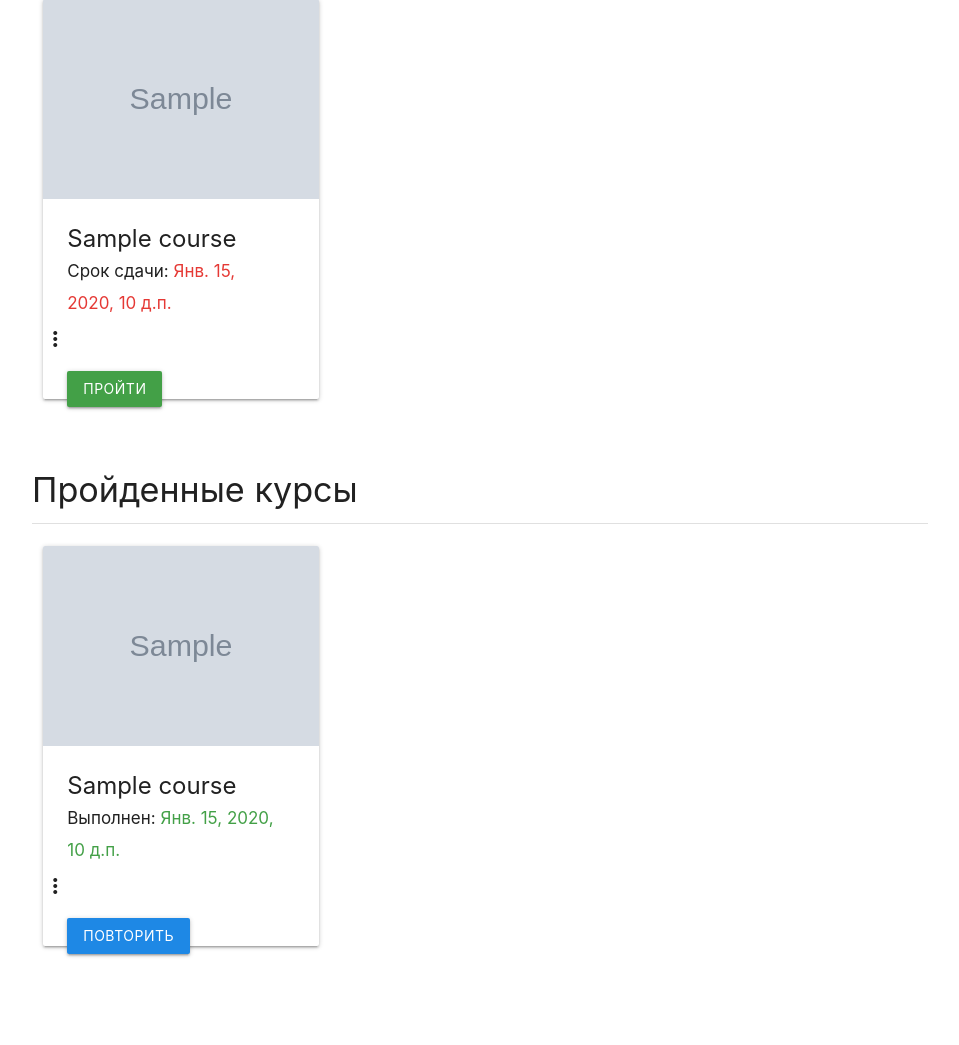
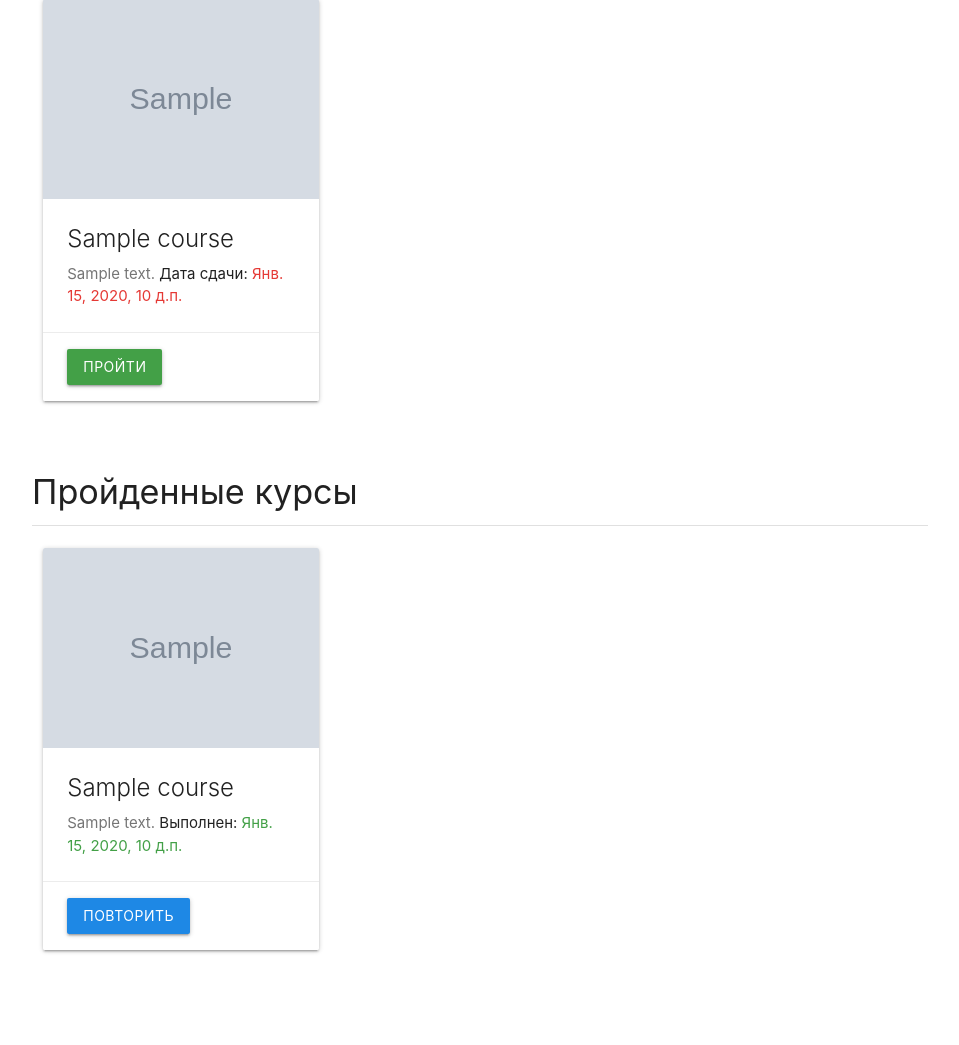
Before and after one commit to aslbnv/educon, a Django app: template education_portal/education_portal/templates/classroom/courses.html in a window 1280 px wide. Shown: the part 193-1238 px from the top of the page, without its empty margins (160-1119 px from the left). Before the commit the page ends 1150 px from the top, so only its background shows below. Run offline with Django 3.2, Linux system fonts and the light colour scheme; the template is opened without the code that fills it: most values are stand-ins (such as "Sample title", 1, 10 or a date in 2020); grey boxes marked "Sample" are stand-in pictures; parts of the project's set-up code (start-up, migrations or seed data) failed here and were passed over; some libraries are stand-ins or nearby versions.

Commit message:
update courses page for admin and user

```diff
--- a/education_portal/education_portal/templates/classroom/courses.html
+++ b/education_portal/education_portal/templates/classroom/courses.html
@@ -2,7 +2,7 @@
 {% load static %}
 
 {% block content %}
-<!-- Active courses -->
+<!-- current courses -->
 <div class="section ">
     <h4>Текущие курсы</h4>
     <div class="divider"></div>
@@ -14,46 +14,39 @@
     {% endif %}
     {% for ac in active_courses %}
     <div class="col s12 m4">
-        <div class="card hoverable" style="height: 400;">
-            <div class="card-image">
-                <img src="{{ ac.course.picture.url }}" style="width: 100%; height: 200px;">
+        <div class="card hoverable sticky-action">
+            <!-- image -->
+            <div class="card-image" style="height: 200;">
+                <img src="{{ ac.course.picture.url }}" style="height: 100%;">
             </div>
 
-            <div class="card-content" style="width: 100%; position: relative;">
-                <div class="row">
-                    <div class="col s11 card-title grey-text text-darken-4">
-                        <b>{{ ac.course.title }}</b>
-                        <br>
-                        <span style="font-size: 17; font-weight: 400;">
-                            Срок сдачи:
+            <!-- card content -->
+            <div class="card-content">
+                <span class="card-title" style="font-weight: 350;">{{ ac.course.title }}</span>
+                <span class="grey-text text-darken-1">{{ ac.course.description }}</span>
+                <span>Дата сдачи:
                     {% if ac.due_date %}
-                            <span class="red-text text-darken-1">
-                                {{ ac.due_date }}
-                            </span>
+                    <span class="red-text text-darken-1">{{ ac.due_date }}</span>
                     {% else %}
                     <span class="green-text text-darken-1">Бессрочно</span>
                     {% endif %}
                 </span>
             </div>
-                    <div class="col s1 activator" style="cursor: pointer;"><i class="material-icons right">more_vert</i>
+
+            <!-- card actions -->
+            <div class="card-action">
+                <div class="row" style="margin-bottom: 0;">
+                    <div class="col s6">
+                        <a href="{% url 'course' ac.course.id %}" class="btn green darken-1">Пройти</a>
                     </div>
                 </div>
-                <a href="{% url 'course' ac.course.id %}" class="btn left green darken-1">Пройти</a>
-                <br>
-                <br>
-                <p>
-                </p>
-            </div>
-            <div class="card-reveal">
-                <span class="card-title grey-text text-darken-4">О курсе<i class="material-icons right">close</i></span>
-                <p>{{ ac.course.description }}</p>
             </div>
         </div>
     </div>
     {% endfor %}
 </div>
 
-<!-- Completed courses -->
+<!-- сompleted courses -->
 <div class="section ">
     <h4>Пройденные курсы</h4>
     <div class="divider"></div>
@@ -66,37 +59,30 @@
     {% endif %}
     {% for cc in completed_courses %}
     <div class="col s12 m4">
-        <div class="card hoverable" style="height: 400;">
-            <div class="card-image">
-                <img src="{{ cc.course.picture.url }}" style="width: 100%; height: 200px;">
+        <div class="card hoverable sticky-action">
+            <!-- image -->
+            <div class="card-image" style="height: 200;">
+                <img src="{{ cc.course.picture.url }}" style="height: 100%;">
             </div>
 
-            <div class="card-content" style="width: 100%; position: relative;">
-                <div class="row">
-                    <div class="col s11 card-title grey-text text-darken-4">
-                        <b>{{ cc.course.title }}</b>
-                        <br>
-                        <span style="font-size: 17; font-weight: 400;">
-                            Выполнен:
+            <!-- card content -->
+            <div class="card-content">
+                <span class="card-title" style="font-weight: 350;">{{ cc.course.title }}</span>
+                <span class="grey-text text-darken-1">{{ cc.course.description }}</span>
+                <span>Выполнен:
                     {% if cc.completion_date %}
-                            <span class="green-text text-darken-1">
-                                {{ cc.completion_date }}
-                            </span>
+                    <span class="green-text text-darken-1">{{ cc.completion_date }}</span>
                     {% endif %}
                 </span>
             </div>
-                    <div class="col s1 activator" style="cursor: pointer;"><i class="material-icons right">more_vert</i>
+
+            <!-- card actions -->
+            <div class="card-action">
+                <div class="row" style="margin-bottom: 0;">
+                    <div class="col s6">
+                        <a href="{% url 'course' cc.course.id %}" class="btn blue darken-1">Повторить</a>
                     </div>
                 </div>
-                <a href="{% url 'course' cc.course.id %}" class="btn blue darken-1">Повторить</a>
-                <br>
-                <br>
-                <p>
-                </p>
-            </div>
-            <div class="card-reveal">
-                <span class="card-title grey-text text-darken-4">О курсе<i class="material-icons right">close</i></span>
-                <p>{{ cc.course.description }}</p>
             </div>
         </div>
     </div>
--- a/education_portal/education_portal/templates/classroom/mycourses.html
+++ b/education_portal/education_portal/templates/classroom/mycourses.html
@@ -20,7 +20,7 @@
             <!-- card content -->
             <div class="card-content">
                 <span class="card-title" style="font-weight: 350;">{{ course.title }}</span>
-                <span class="grey-text text-darken-2">{{ course.description }}</span>
+                <span class="grey-text text-darken-1">{{ course.description }}</span>
             </div>
 
             <!-- card actions -->
```
Lines whose indentation alone changed are shown as unchanged.
